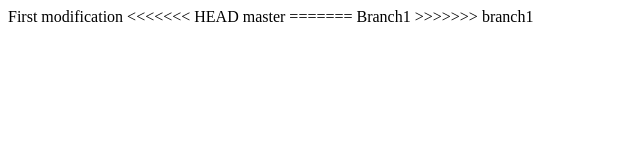
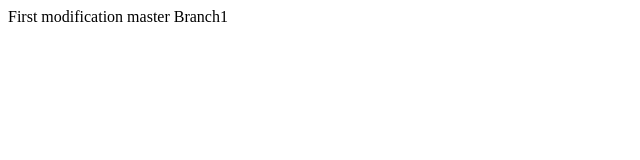
Before and after one commit to arafatsky99/prac1, a plain HTML site: page index.html in a window 1280 px wide. Shown: the whole page, without its empty margins (0-640 px from the left). Drawn offline with Linux system fonts and the light colour scheme.

Commit message:
master branch accept

```diff
--- a/index.html
+++ b/index.html
@@ -8,11 +8,8 @@
 </head>
 <body>
     First modification
-<<<<<<< HEAD
     master
-=======
     Branch1
->>>>>>> branch1
 
 </body>
 </html>
```
